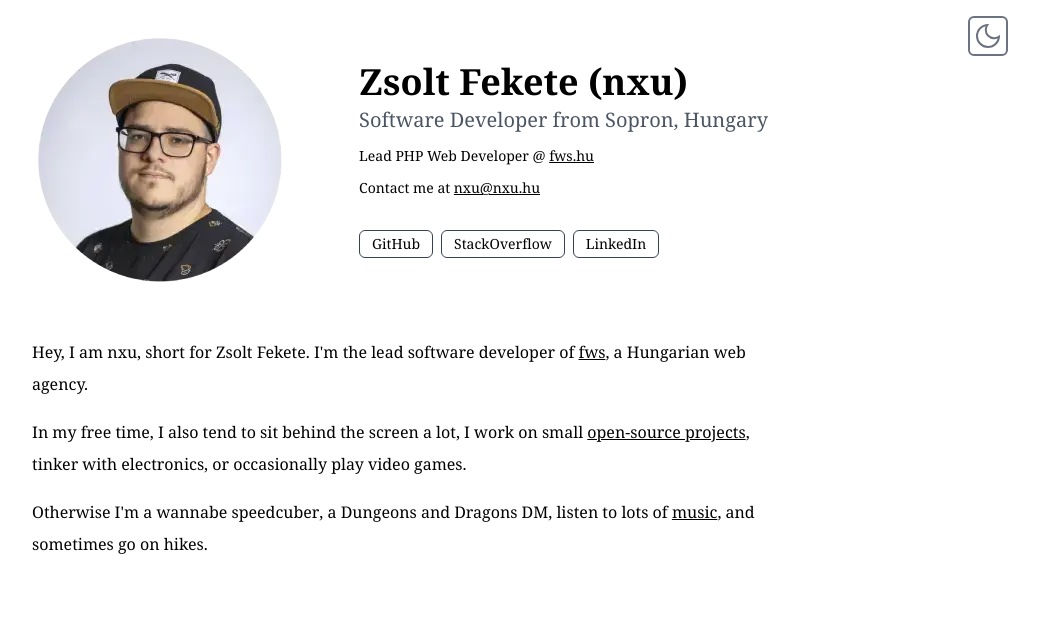
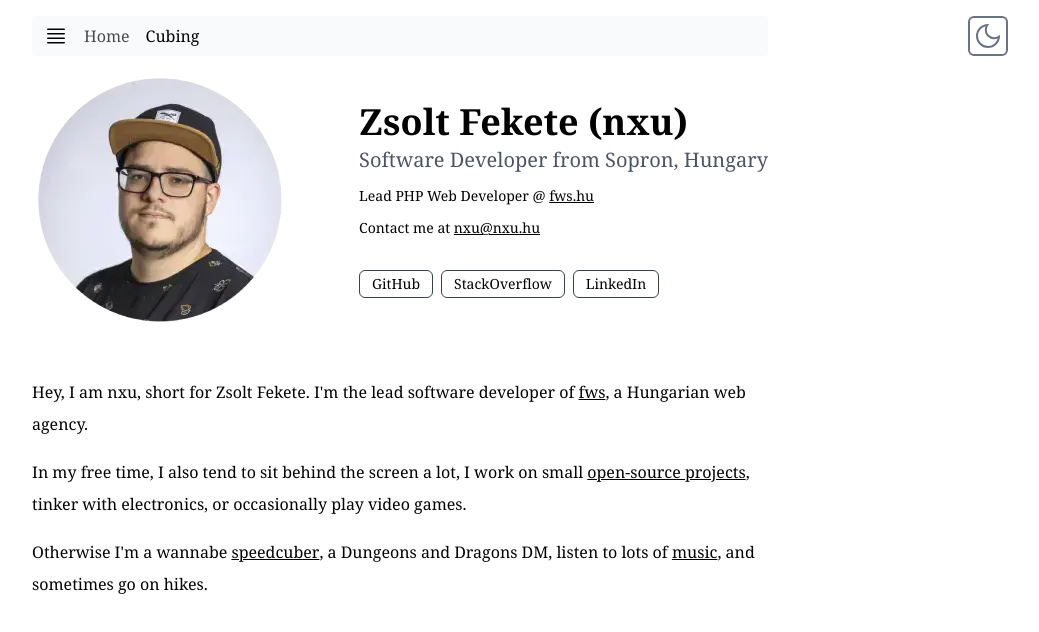
Before and after one commit to nxu/nxuhu-astro, an Astro site: page / in a window 1280 px wide. Shown: the whole page, without its empty margins (240-1279 px from the left). Built offline with nearby package versions, Linux system fonts and the light colour scheme; Astro itself is replaced by a stand-in of ours.

Commit message:
WIP: add menu and cubing page

```diff
--- a/src/components/Header.astro
+++ b/src/components/Header.astro
@@ -1,6 +1,5 @@
 ---
 import Avatar from './Avatar.astro';
-import DarkModeToggle from './DarkModeToggle.astro';
 import LinkButton from './LinkButton.astro';
 ---
 <header class="relative flex flex-wrap md:flex-nowrap gap-4 justify-center md:justify-start items-center mb-12">
@@ -27,8 +26,4 @@ import LinkButton from './LinkButton.astro';
             <LinkButton href="https://www.linkedin.com/in/nabunub/">LinkedIn</LinkButton>
         </div>
     </div>
-
-    <div class="absolute md:fixed top-1 right-1 md:top-4 md:right-8">
-        <DarkModeToggle></DarkModeToggle>
-    </div>
 </header>
--- /dev/null
+++ b/src/components/Menu.astro
@@ -0,0 +1,14 @@
+---
+import MenuItem from './MenuItem.astro';
+
+const { active } = Astro.props;
+---
+<div class="mb-4 flex gap-4 px-3 py-2 bg-gray-50 dark:bg-gray-800 rounded">
+    <span>
+        <svg xmlns="http://www.w3.org/2000/svg" fill="none" viewBox="0 0 24 24" stroke-width="1.5" stroke="currentColor" class="w-6 h-6">
+            <path stroke-linecap="round" stroke-linejoin="round" d="M3.75 5.25h16.5m-16.5 4.5h16.5m-16.5 4.5h16.5m-16.5 4.5h16.5" />
+          </svg>
+    </span>
+    <MenuItem active={active == 'home'} href="/">Home</MenuItem>
+    <MenuItem active={active == 'cubing'} href="/cubing">Cubing</MenuItem>
+</div>
--- /dev/null
+++ b/src/components/MenuItem.astro
@@ -0,0 +1,7 @@
+---
+const { active, href } = Astro.props;
+---
+
+<a href={href} class={active ? 'opacity-70 pointer-events-none' : 'hover:underline'}>
+    <slot></slot>
+</a>
--- a/src/layouts/MainLayout.astro
+++ b/src/layouts/MainLayout.astro
@@ -1,6 +1,9 @@
 ---
 import '../styles/global.css';
-import Header from '../components/Header.astro';
+import DarkModeToggle from '../components/DarkModeToggle.astro';
+import Menu from '../components/Menu.astro';
+
+const { activeMenu } = Astro.props;
 
 let title = 'Zsolt Fekete (nxu)';
 let description = 'Senior PHP/Laravel Software Developer from Sopron, Hungary';
@@ -39,8 +42,13 @@ let description = 'Senior PHP/Laravel Software Developer from Sopron, Hungary';
   </script>
 </head>
 <body class="font-serif dark:bg-gray-900 dark:text-gray-100">
-  <main class="mx-auto px-4 max-w-3xl py-8">
-    <Header></Header>
+  <div class="absolute md:fixed top-4 right-4 md:right-8">
+    <DarkModeToggle></DarkModeToggle>
+</div>
+
+  <main class="mx-auto px-4 max-w-3xl py-4">
+    <Menu active={activeMenu}></Menu>
+
     <slot></slot>
   </main>
 </body>
--- /dev/null
+++ b/src/pages/cubing.astro
@@ -0,0 +1,17 @@
+---
+import MainLayout from '../layouts/MainLayout.astro';
+---
+<MainLayout activeMenu="cubing">
+    <h1 class="text-4xl font-bold">
+        My speedcubing stats
+    </h1>
+
+    <p class="mt-4">
+        Recently I started speedcubing. Currently I have a MoYu RS3 M 2020,
+        and use a somewhat modified version of Block Keeper for timing and scrambles.
+    </p>
+
+    <h2 class="mt-4 text-2xl font-bold">
+        My recent session
+    </h2>
+</MainLayout>
--- a/src/pages/index.astro
+++ b/src/pages/index.astro
@@ -1,7 +1,10 @@
 ---
+import Header from '../components/Header.astro';
 import MainLayout from '../layouts/MainLayout.astro';
 ---
-<MainLayout>
+<MainLayout activeMenu="home">
+    <Header></Header>
+
     <div class="leading-loose">
         <p class="mb-4">
             Hey, I am nxu, short for Zsolt Fekete.
@@ -13,7 +16,7 @@ import MainLayout from '../layouts/MainLayout.astro';
             tinker with electronics, or occasionally play video games.
         </p>
         <p>
-            Otherwise I'm a wannabe speedcuber, a Dungeons and Dragons DM, listen to lots of <a href="https://last.fm/user/nabunub" class="underline">music</a>, and sometimes go on hikes.
+            Otherwise I'm a wannabe <a href="/cubing" class="underline" title="My speedcubing stats">speedcuber</a>, a Dungeons and Dragons DM, listen to lots of <a href="https://last.fm/user/nabunub" class="underline">music</a>, and sometimes go on hikes.
         </p>
     </div>
 </MainLayout>
```
